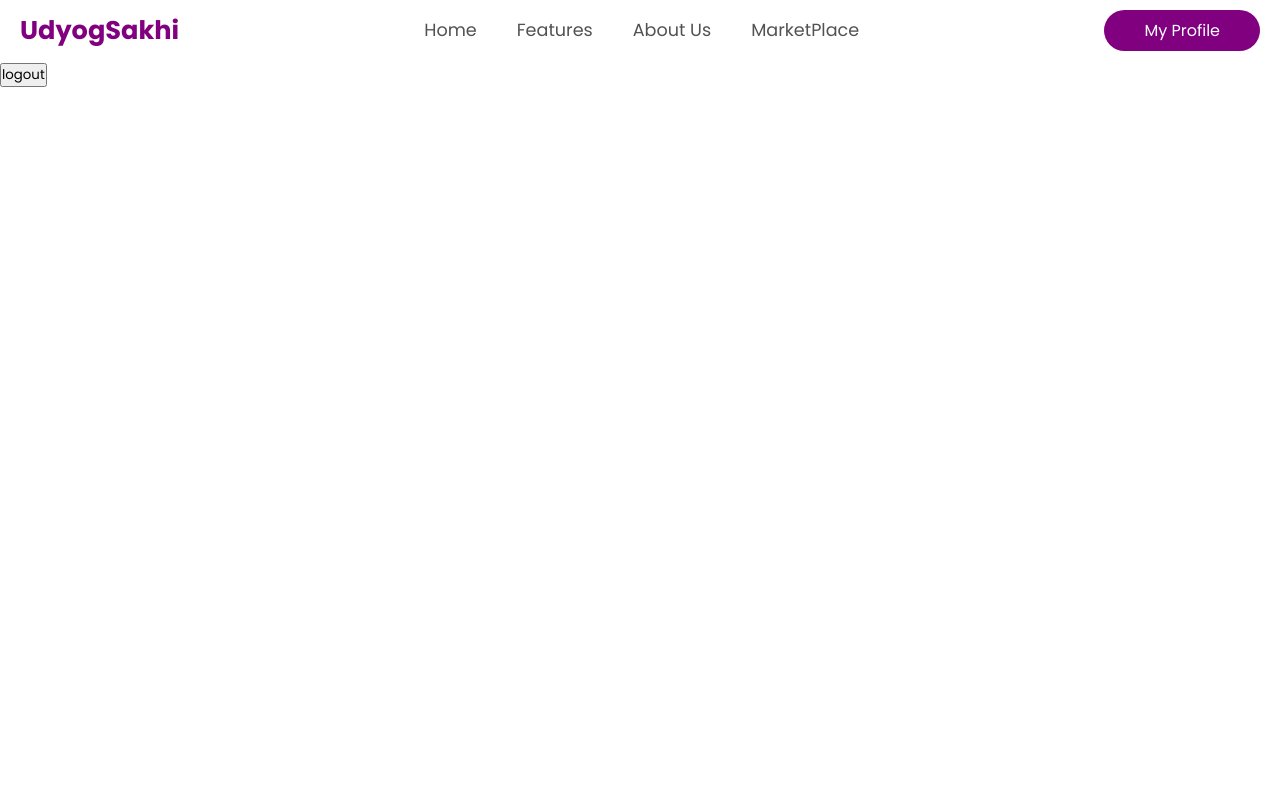
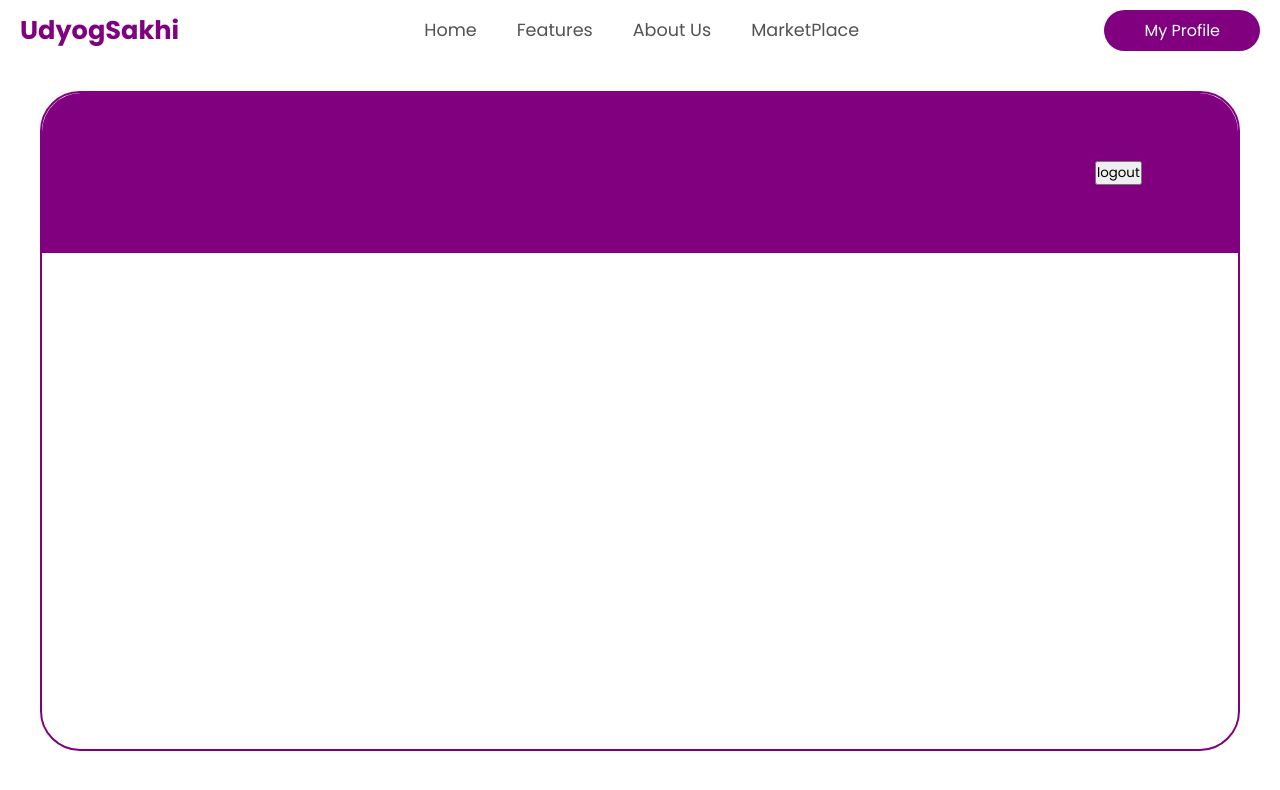
Before and after one commit to lakshya001-AI/udyogSakhi, a React (Vite) app in the folder Frontend/: page /ProfilePage in a window 1280 px wide. Shown: the top 790 px of the page. Built offline with nearby package versions, Linux system fonts and the light colour scheme; sample sign-in values are in the browser's storage.

Commit message:
commit changes

```diff
--- a/Frontend/src/App.module.css
+++ b/Frontend/src/App.module.css
@@ -727,3 +727,48 @@ overflow-x: hidden;
 .donationForm button:hover {
   background-color: #800080c5;
 }
+
+
+.profilePageMainDiv{
+  width: 100%;
+  height: 90vh;
+  display: flex;
+  align-items: center;
+  justify-content: center;
+  padding: 30px 40px;
+}
+
+.profilePageMainInnerDiv{
+  width: 100%;
+  height: 100%;
+  border: solid 2px #800080;
+  border-radius: 40px;
+  display: flex;
+  flex-direction: column;
+}
+
+
+.profilePageMainInnerDiv1{
+  width: 100%;
+  height: 20vh;
+  background-color: #800080;
+  border-top-left-radius: 39px;
+  border-top-right-radius: 39px;
+  display: flex;
+  flex-direction: row;
+}
+
+
+.profilePageMainInnerDiv11{
+  width: 80%;
+  height: 100%;
+}
+
+
+.profilePageMainInnerDiv12{
+  width: 20%;
+  height: 100%;
+  display: flex;
+  align-items: center;
+  justify-content: center;
+}
--- a/Frontend/src/Components/ProfilePage.jsx
+++ b/Frontend/src/Components/ProfilePage.jsx
@@ -12,6 +12,11 @@ function ProfilePage() {
         localStorage.removeItem("authToken");
         navigate("/");
       };
+
+
+  let getUser = JSON.parse(localStorage.getItem("User"));
+  console.log(getUser);
+
 
 
   return (
@@ -32,7 +37,22 @@ function ProfilePage() {
             </div>
           </div>
 
-          <button onClick={logoutUser}>logout</button>
+          <div className={Style.profilePageMainDiv}>
+
+            <div className={Style.profilePageMainInnerDiv}>
+
+              <div className={Style.profilePageMainInnerDiv1}>
+                <div className={Style.profilePageMainInnerDiv11}></div>
+                <div className={Style.profilePageMainInnerDiv12}>
+                <button onClick={logoutUser}>logout</button>
+                </div>
+              </div>
+
+              <div className={Style.profilePageMainInnerDiv2}>
+
+              </div>
+            </div>
+          </div>
         </div>
       </div>
     </>
--- a/Frontend/src/Components/loginPage.jsx
+++ b/Frontend/src/Components/loginPage.jsx
@@ -45,7 +45,6 @@ function LoginPage() {
 
           // Retrieving the user object from localStorage
           let getUser = JSON.parse(localStorage.getItem("User"));
-          console.log(getUser);
 
           setTimeout(() => {
             navigate("/MainPage");
```
